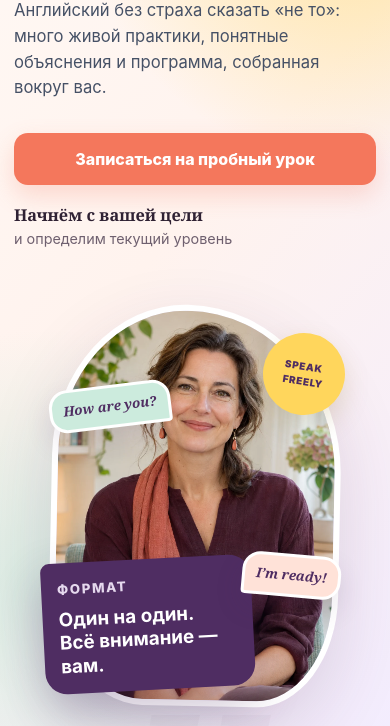
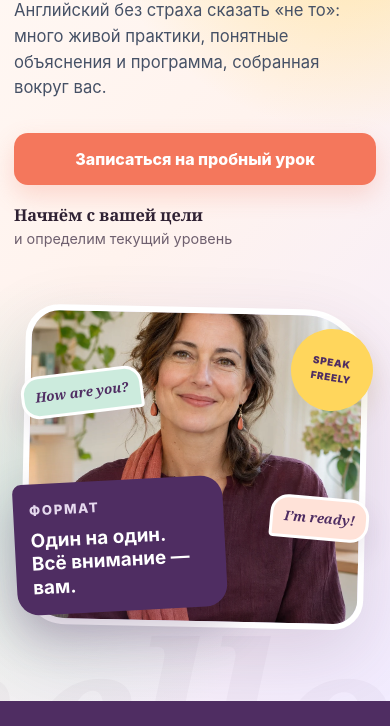
Before and after one commit to insidepride/english-tutor-site, a plain HTML site: page index.html in a window 390 px wide. Shown: the part 368-1094 px from the top of the page. Drawn offline with Linux system fonts and the light colour scheme.

Commit message:
Fix oversized tutor photos on mobile

```diff
--- a/index.html
+++ b/index.html
@@ -233,11 +233,32 @@
       .lead { font-size: 1.04rem; }
       .hero-actions { align-items: stretch; flex-direction: column; }
       .hero-actions .button { width: 100%; }
-      .portrait-wrap { width: min(74vw, 320px); margin-inline: auto; }
-      .portrait-frame { aspect-ratio: .72; border-width: 6px; }
-      .portrait-frame img { object-position: 50% 24%; }
-      .about-image { width: min(76vw, 330px); margin: 0 auto 34px; }
-      .about-image img { aspect-ratio: .72; object-position: 50% 23%; }
+      .portrait-wrap { width: min(88vw, 360px); margin: 12px auto 0; }
+      .portrait-frame {
+        width: 100%;
+        height: min(82vw, 320px);
+        min-height: 260px;
+        aspect-ratio: auto;
+        border-width: 6px;
+        border-radius: 34px 64px 30px 46px;
+      }
+      .portrait-frame img {
+        display: block;
+        width: 100%;
+        height: 100%;
+        object-fit: cover;
+        object-position: 50% 30%;
+      }
+      .about-image { width: min(88vw, 360px); margin: 0 auto 34px; }
+      .about-image img {
+        display: block;
+        width: 100%;
+        height: min(82vw, 320px);
+        min-height: 260px;
+        aspect-ratio: auto;
+        object-fit: cover;
+        object-position: 50% 30%;
+      }
       .lesson-card { left: -8px; bottom: 15px; width: 210px; padding: 16px; }
       .round-word { right: -6px; top: 7%; width: 82px; height: 82px; font-size: .62rem; }
       .speech-bubble { font-size: .84rem; padding: 8px 11px; }
```
